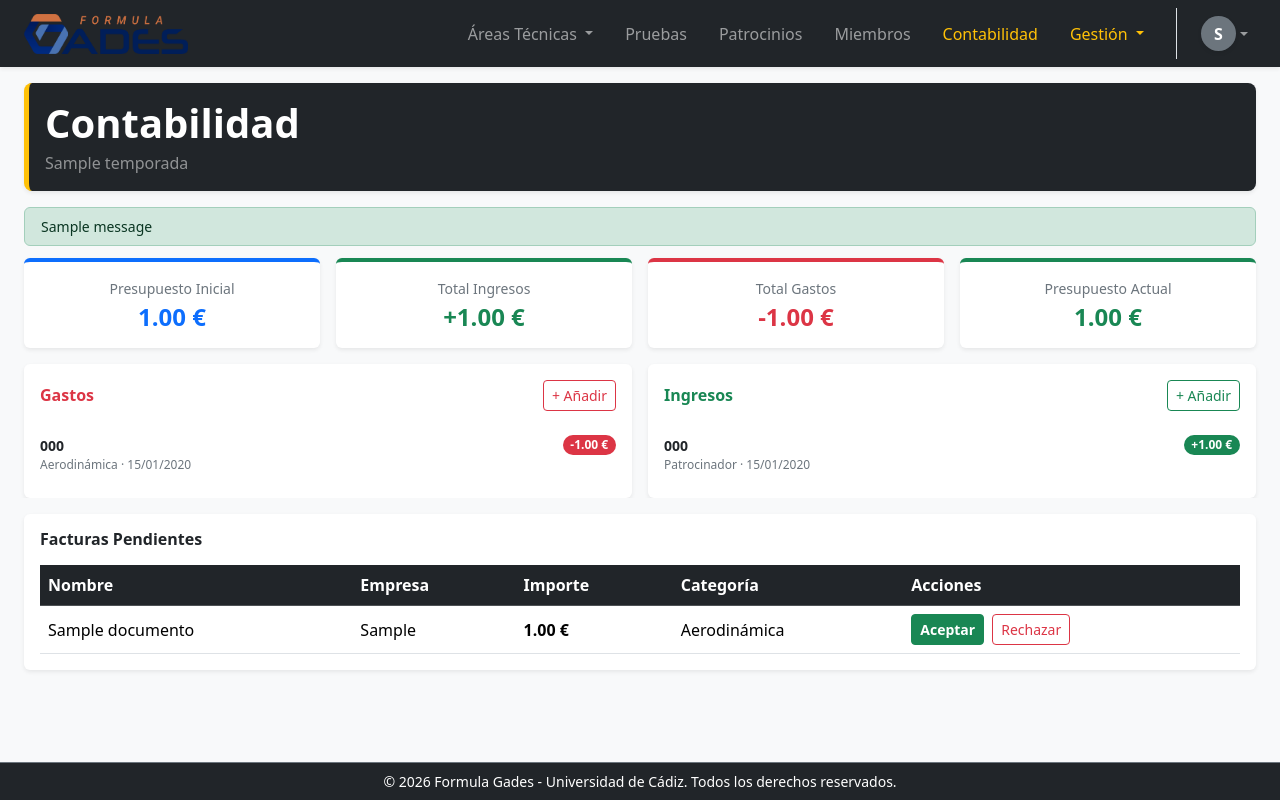
After one commit to adrigongv23/G26_Telemetria_TFG, a Django app: page /gestion/contabilidad/ in a window 1280 px wide. The commit adds this page. Run offline with Django 5.2, Linux system fonts and the light colour scheme; a user stored in the database is signed in; tables that the repository leaves empty hold one stand-in row (values such as "Sample post"); one stand-in notice (Sample message) is shown.

Commit message:
Sección de contabilida añadida

```diff
--- a/Plataform_Web/gades_manager/urls.py
+++ b/Plataform_Web/gades_manager/urls.py
@@ -36,4 +36,9 @@ urlpatterns = [
     path('gestion/temporadas/crear/', temporadas_views.crear_temporada, name='crear_temporada'),
     path('gestion/temporadas/<int:pk>/editar/', temporadas_views.editar_temporada, name='editar_temporada'),
     path('gestion/temporadas/<int:pk>/eliminar/', temporadas_views.eliminar_temporada, name='eliminar_temporada'),
+    path('gestion/contabilidad/', views.contabilidad, name='contabilidad'),
+    path('gestion/contabilidad/gasto/anadir/', views.anadir_gasto, name='anadir_gasto'),
+    path('gestion/contabilidad/ingreso/anadir/', views.anadir_ingreso, name='anadir_ingreso'),
+    path('gestion/contabilidad/factura/<int:pk>/aceptar/', views.aceptar_factura, name='aceptar_factura'),
+    path('gestion/contabilidad/factura/<int:pk>/rechazar/', views.rechazar_factura, name='rechazar_factura'),
 ]
--- /dev/null
+++ b/Plataform_Web/gestion/forms.py
@@ -0,0 +1,24 @@
+from django import forms
+from .models import Gasto, Ingreso
+
+
+class GastoForm(forms.ModelForm):
+    class Meta:
+        model = Gasto
+        fields = ['concepto', 'importe', 'categoria', 'observaciones']
+
+    def __init__(self, *args, **kwargs):
+        super().__init__(*args, **kwargs)
+        for field in self.fields.values():
+            field.widget.attrs['class'] = 'form-control'
+
+
+class IngresoForm(forms.ModelForm):
+    class Meta:
+        model = Ingreso
+        fields = ['concepto', 'importe', 'categoria', 'observaciones']
+
+    def __init__(self, *args, **kwargs):
+        super().__init__(*args, **kwargs)
+        for field in self.fields.values():
+            field.widget.attrs['class'] = 'form-control'
--- a/Plataform_Web/gestion/views.py
+++ b/Plataform_Web/gestion/views.py
@@ -1,14 +1,134 @@
-from django.shortcuts import render
+from django.shortcuts import render, redirect, get_object_or_404
+from django.contrib import messages
 from django.contrib.auth.decorators import login_required
+from django.views.decorators.http import require_POST
+from django.db.models import Sum
+from datetime import date
+
 from temporadas.models import Temporada
+from documentos.models import Factura
+from users.decorators import require_rol
+from .models import Gasto, Ingreso
+from .forms import GastoForm, IngresoForm
+
+# Categorías válidas en Gasto (Documento usa 'normativa' en su lugar de 'general')
+_CATEGORIAS_GASTO_VALIDAS = {c[0] for c in Gasto.CATEGORIAS_GASTOS}
+
 
 @login_required
 def inicio(request):
-    # Buscamos la temporada que configuraste como actual
     temporada_activa = Temporada.objects.filter(actual=True).first()
+    return render(request, 'index.html', {'temporada_actual': temporada_activa})
 
-    context = {
-        'temporada_actual': temporada_activa
-    }
-    # Renderiza index.html, el cual hereda automáticamente de base.html
-    return render(request, 'index.html', context)
+
+@require_rol('directiva')
+def contabilidad(request):
+    temporada_actual = Temporada.objects.filter(actual=True).first()
+
+    gastos = []
+    ingresos = []
+    facturas_pendientes = []
+    total_gastos = 0
+    total_ingresos = 0
+    presupuesto_inicial = 0
+    presupuesto_actual = 0
+
+    if temporada_actual:
+        gastos = Gasto.objects.filter(temporada=temporada_actual)
+        ingresos = Ingreso.objects.filter(temporada=temporada_actual)
+        facturas_pendientes = Factura.objects.filter(
+            temporada=temporada_actual, estado='pendiente'
+        )
+
+        total_gastos = gastos.aggregate(total=Sum('importe'))['total'] or 0
+        total_ingresos = ingresos.aggregate(total=Sum('importe'))['total'] or 0
+        presupuesto_inicial = temporada_actual.presupuesto
+        presupuesto_actual = presupuesto_inicial - total_gastos + total_ingresos
+
+    return render(request, 'contabilidad.html', {
+        'temporada_actual': temporada_actual,
+        'gastos': gastos,
+        'ingresos': ingresos,
+        'facturas_pendientes': facturas_pendientes,
+        'total_gastos': total_gastos,
+        'total_ingresos': total_ingresos,
+        'presupuesto_inicial': presupuesto_inicial,
+        'presupuesto_actual': presupuesto_actual,
+        'gasto_form': GastoForm(),
+        'ingreso_form': IngresoForm(),
+    })
+
+
+@require_rol('directiva')
+@require_POST
+def anadir_gasto(request):
+    temporada_actual = Temporada.objects.filter(actual=True).first()
+    if not temporada_actual:
+        messages.error(request, 'No hay temporada activa.')
+        return redirect('contabilidad')
+
+    form = GastoForm(request.POST)
+    if form.is_valid():
+        gasto = form.save(commit=False)
+        gasto.fecha = date.today()
+        gasto.temporada = temporada_actual
+        gasto.save()
+        messages.success(request, 'Gasto añadido correctamente.')
+    else:
+        messages.error(request, 'Error al añadir el gasto. Revisa los datos.')
+    return redirect('contabilidad')
+
+
+@require_rol('directiva')
+@require_POST
+def anadir_ingreso(request):
+    temporada_actual = Temporada.objects.filter(actual=True).first()
+    if not temporada_actual:
+        messages.error(request, 'No hay temporada activa.')
+        return redirect('contabilidad')
+
+    form = IngresoForm(request.POST)
+    if form.is_valid():
+        ingreso = form.save(commit=False)
+        ingreso.fecha = date.today()
+        ingreso.temporada = temporada_actual
+        ingreso.save()
+        messages.success(request, 'Ingreso añadido correctamente.')
+    else:
+        messages.error(request, 'Error al añadir el ingreso. Revisa los datos.')
+    return redirect('contabilidad')
+
+
+@require_rol('directiva')
+@require_POST
+def aceptar_factura(request, pk):
+    factura = get_object_or_404(Factura, pk=pk)
+    temporada_actual = Temporada.objects.filter(actual=True).first()
+    if not temporada_actual:
+        messages.error(request, 'No hay temporada activa.')
+        return redirect('contabilidad')
+
+    categoria = factura.categoria if factura.categoria in _CATEGORIAS_GASTO_VALIDAS else 'general'
+    Gasto.objects.create(
+        concepto=factura.nombre,
+        importe=factura.importe,
+        fecha=date.today(),
+        categoria=categoria,
+        temporada=temporada_actual,
+        observaciones=f'Factura de {factura.empresa}',
+        doc_justificativo=factura.archivo,
+    )
+    factura.estado = 'aceptada'
+    factura.save()
+    messages.success(request, f'Factura de {factura.empresa} aceptada y registrada como gasto.')
+    return redirect('contabilidad')
+
+
+@require_rol('directiva')
+@require_POST
+def rechazar_factura(request, pk):
+    factura = get_object_or_404(Factura, pk=pk)
+    factura.estado = 'rechazada'
+    factura.save()
+    messages.success(request, f'Factura de {factura.empresa} rechazada.')
+    return redirect('contabilidad')
--- a/Plataform_Web/templates/base.html
+++ b/Plataform_Web/templates/base.html
@@ -58,7 +58,7 @@
 
                     {% if user.is_authenticated and user.rol == 'directiva' %}
                         <li class="nav-item px-2">
-                            <a class="nav-link text-warning" href="#">Contabilidad</a>
+                            <a class="nav-link text-warning" href="{% url 'contabilidad' %}">Contabilidad</a>
                         </li>
 
                         <li class="nav-item dropdown px-2">
--- /dev/null
+++ b/Plataform_Web/templates/contabilidad.html
@@ -0,0 +1,247 @@
+{% extends 'base.html' %}
+{% load static %}
+
+{% block title %}Contabilidad | Gades Manager{% endblock title %}
+
+{% block content %}
+<div class="row mb-3 flex-shrink-0">
+    <div class="col-12">
+        <div class="bg-dark text-white p-3 rounded-3 shadow-sm" style="border-left: 5px solid #ffc107;">
+            <h1 class="display-6 fw-bold mb-1">Contabilidad</h1>
+            <p class="text-white-50 mb-0">
+                {% if temporada_actual %}{{ temporada_actual.nombre }}{% else %}Sin temporada activa{% endif %}
+            </p>
+        </div>
+    </div>
+</div>
+
+{% if messages %}
+<div class="row mb-2 flex-shrink-0">
+    <div class="col-12">
+        {% for message in messages %}
+            <div class="alert alert-{% if message.tags == 'error' %}danger{% else %}success{% endif %} py-2 small mb-1">{{ message }}</div>
+        {% endfor %}
+    </div>
+</div>
+{% endif %}
+
+{% if not temporada_actual %}
+<div class="row">
+    <div class="col-12">
+        <div class="alert alert-warning">No hay ninguna temporada activa. Activa una temporada desde <a href="{% url 'gestion_temporadas' %}">Gestión de Temporadas</a>.</div>
+    </div>
+</div>
+{% else %}
+
+{# ── Bloque 1: 4 tarjetas resumen ── #}
+<div class="row g-3 mb-3 flex-shrink-0">
+    <div class="col-6 col-md-3">
+        <div class="card border-0 shadow-sm text-center h-100" style="border-top: 4px solid #0d6efd !important;">
+            <div class="card-body py-3">
+                <p class="text-secondary small mb-1">Presupuesto Inicial</p>
+                <h4 class="fw-bold text-primary mb-0">{{ presupuesto_inicial|floatformat:2 }} €</h4>
+            </div>
+        </div>
+    </div>
+    <div class="col-6 col-md-3">
+        <div class="card border-0 shadow-sm text-center h-100" style="border-top: 4px solid #198754 !important;">
+            <div class="card-body py-3">
+                <p class="text-secondary small mb-1">Total Ingresos</p>
+                <h4 class="fw-bold text-success mb-0">+{{ total_ingresos|floatformat:2 }} €</h4>
+            </div>
+        </div>
+    </div>
+    <div class="col-6 col-md-3">
+        <div class="card border-0 shadow-sm text-center h-100" style="border-top: 4px solid #dc3545 !important;">
+            <div class="card-body py-3">
+                <p class="text-secondary small mb-1">Total Gastos</p>
+                <h4 class="fw-bold text-danger mb-0">-{{ total_gastos|floatformat:2 }} €</h4>
+            </div>
+        </div>
+    </div>
+    <div class="col-6 col-md-3">
+        <div class="card border-0 shadow-sm text-center h-100"
+             style="border-top: 4px solid {% if presupuesto_actual >= 0 %}#198754{% else %}#dc3545{% endif %} !important;">
+            <div class="card-body py-3">
+                <p class="text-secondary small mb-1">Presupuesto Actual</p>
+                <h4 class="fw-bold {% if presupuesto_actual >= 0 %}text-success{% else %}text-danger{% endif %} mb-0">
+                    {{ presupuesto_actual|floatformat:2 }} €
+                </h4>
+            </div>
+        </div>
+    </div>
+</div>
+
+{# ── Bloque 2: Gastos | Ingresos ── #}
+<div class="row g-3 mb-3" style="overflow-y: auto; max-height: 340px;">
+
+    {# Columna Gastos #}
+    <div class="col-12 col-md-6">
+        <div class="card border-0 shadow-sm h-100">
+            <div class="card-body p-3">
+                <div class="d-flex justify-content-between align-items-center mb-3">
+                    <h6 class="fw-bold mb-0 text-danger">Gastos</h6>
+                    <button class="btn btn-sm btn-outline-danger" data-bs-toggle="modal" data-bs-target="#modalGasto">+ Añadir</button>
+                </div>
+                <div style="max-height: 220px; overflow-y: auto;">
+                    {% if gastos %}
+                        <ul class="list-group list-group-flush">
+                            {% for gasto in gastos %}
+                            <li class="list-group-item px-0 py-2 d-flex justify-content-between align-items-start">
+                                <div>
+                                    <div class="fw-semibold small">{{ gasto.concepto }}</div>
+                                    <div class="text-secondary" style="font-size:0.75rem;">{{ gasto.get_categoria_display }} · {{ gasto.fecha|date:"d/m/Y" }}</div>
+                                </div>
+                                <span class="badge bg-danger rounded-pill ms-2">-{{ gasto.importe|floatformat:2 }} €</span>
+                            </li>
+                            {% endfor %}
+                        </ul>
+                    {% else %}
+                        <p class="text-secondary small text-center py-3 mb-0">Sin gastos registrados.</p>
+                    {% endif %}
+                </div>
+            </div>
+        </div>
+    </div>
+
+    {# Columna Ingresos #}
+    <div class="col-12 col-md-6">
+        <div class="card border-0 shadow-sm h-100">
+            <div class="card-body p-3">
+                <div class="d-flex justify-content-between align-items-center mb-3">
+                    <h6 class="fw-bold mb-0 text-success">Ingresos</h6>
+                    <button class="btn btn-sm btn-outline-success" data-bs-toggle="modal" data-bs-target="#modalIngreso">+ Añadir</button>
+                </div>
+                <div style="max-height: 220px; overflow-y: auto;">
+                    {% if ingresos %}
+                        <ul class="list-group list-group-flush">
+                            {% for ingreso in ingresos %}
+                            <li class="list-group-item px-0 py-2 d-flex justify-content-between align-items-start">
+                                <div>
+                                    <div class="fw-semibold small">{{ ingreso.concepto }}</div>
+                                    <div class="text-secondary" style="font-size:0.75rem;">{{ ingreso.get_categoria_display }} · {{ ingreso.fecha|date:"d/m/Y" }}</div>
+                                </div>
+                                <span class="badge bg-success rounded-pill ms-2">+{{ ingreso.importe|floatformat:2 }} €</span>
+                            </li>
+                            {% endfor %}
+                        </ul>
+                    {% else %}
+                        <p class="text-secondary small text-center py-3 mb-0">Sin ingresos registrados.</p>
+                    {% endif %}
+                </div>
+            </div>
+        </div>
+    </div>
+</div>
+
+{# ── Bloque 3: Facturas pendientes ── #}
+<div class="row flex-shrink-0">
+    <div class="col-12">
+        <div class="card border-0 shadow-sm">
+            <div class="card-body p-3">
+                <h6 class="fw-bold mb-3">Facturas Pendientes</h6>
+                <div class="table-responsive">
+                    <table class="table table-hover align-middle mb-0">
+                        <thead class="table-dark">
+                            <tr>
+                                <th>Nombre</th>
+                                <th>Empresa</th>
+                                <th>Importe</th>
+                                <th>Categoría</th>
+                                <th>Acciones</th>
+                            </tr>
+                        </thead>
+                        <tbody>
+                            {% for factura in facturas_pendientes %}
+                            <tr>
+                                <td>{{ factura.nombre }}</td>
+                                <td>{{ factura.empresa }}</td>
+                                <td class="fw-semibold">{{ factura.importe|floatformat:2 }} €</td>
+                                <td>{{ factura.get_categoria_display }}</td>
+                                <td class="d-flex gap-2">
+                                    <form method="post" action="{% url 'aceptar_factura' factura.pk %}">
+                                        {% csrf_token %}
+                                        <button type="submit" class="btn btn-sm btn-success fw-bold">Aceptar</button>
+                                    </form>
+                                    <form method="post" action="{% url 'rechazar_factura' factura.pk %}">
+                                        {% csrf_token %}
+                                        <button type="submit" class="btn btn-sm btn-outline-danger">Rechazar</button>
+                                    </form>
+                                </td>
+                            </tr>
+                            {% empty %}
+                            <tr>
+                                <td colspan="5" class="text-center text-secondary py-3">No hay facturas pendientes.</td>
+                            </tr>
+                            {% endfor %}
+                        </tbody>
+                    </table>
+                </div>
+            </div>
+        </div>
+    </div>
+</div>
+
+{% endif %}{# end if temporada_actual #}
+
+{# ── Modal Añadir Gasto ── #}
+<div class="modal fade" id="modalGasto" tabindex="-1" aria-hidden="true">
+    <div class="modal-dialog">
+        <div class="modal-content">
+            <div class="modal-header">
+                <h5 class="modal-title">Añadir Gasto</h5>
+                <button type="button" class="btn-close" data-bs-dismiss="modal"></button>
+            </div>
+            <form method="post" action="{% url 'anadir_gasto' %}">
+                {% csrf_token %}
+                <div class="modal-body">
+                    {% for field in gasto_form %}
+                    <div class="mb-3">
+                        <label class="form-label fw-semibold">{{ field.label }}</label>
+                        {{ field }}
+                        {% for error in field.errors %}
+                            <div class="text-danger small mt-1">{{ error }}</div>
+                        {% endfor %}
+                    </div>
+                    {% endfor %}
+                </div>
+                <div class="modal-footer">
+                    <button type="button" class="btn btn-secondary" data-bs-dismiss="modal">Cancelar</button>
+                    <button type="submit" class="btn btn-danger fw-bold">Guardar Gasto</button>
+                </div>
+            </form>
+        </div>
+    </div>
+</div>
+
+{# ── Modal Añadir Ingreso ── #}
+<div class="modal fade" id="modalIngreso" tabindex="-1" aria-hidden="true">
+    <div class="modal-dialog">
+        <div class="modal-content">
+            <div class="modal-header">
+                <h5 class="modal-title">Añadir Ingreso</h5>
+                <button type="button" class="btn-close" data-bs-dismiss="modal"></button>
+            </div>
+            <form method="post" action="{% url 'anadir_ingreso' %}">
+                {% csrf_token %}
+                <div class="modal-body">
+                    {% for field in ingreso_form %}
+                    <div class="mb-3">
+                        <label class="form-label fw-semibold">{{ field.label }}</label>
+                        {{ field }}
+                        {% for error in field.errors %}
+                            <div class="text-danger small mt-1">{{ error }}</div>
+                        {% endfor %}
+                    </div>
+                    {% endfor %}
+                </div>
+                <div class="modal-footer">
+                    <button type="button" class="btn btn-secondary" data-bs-dismiss="modal">Cancelar</button>
+                    <button type="submit" class="btn btn-success fw-bold">Guardar Ingreso</button>
+                </div>
+            </form>
+        </div>
+    </div>
+</div>
+
+{% endblock content %}
```
Also changed, not shown: Plataform_Web/documentos/models.py (+7 -0 lines), Plataform_Web/documentos/migrations/0003_factura_estado.py (added).
